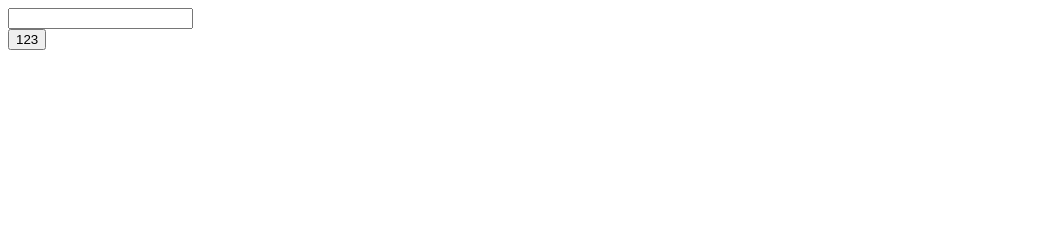
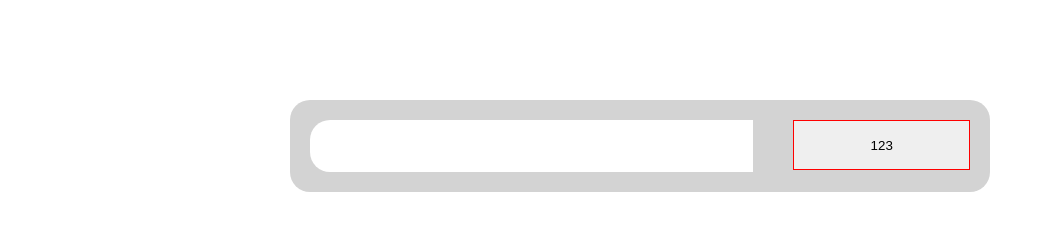
Before and after one commit to micedo3/checklist, a plain HTML site: page index.html in a window 1280 px wide. Shown: the whole page, without its empty margins (0-1045 px from the left). Drawn offline with Linux system fonts and the light colour scheme.

Commit message:
some changes

```diff
--- a/index.html
+++ b/index.html
@@ -9,13 +9,9 @@
 <body>
     <div class="wrapper">
         <div class="header">
-            <div class="header-text">
                 <input class="header-input">
+                <button class="buttonh">123</button>
 
-            </div>
-            <div class="header-button">
-                <button>123</button>
-            </div>
         </div>
     </div>
 </body>
--- a/style.css
+++ b/style.css
@@ -0,0 +1,28 @@
+.wrapper{
+    width: 700px;
+    background-color: lightgray;
+    margin: 100px auto;
+    border-radius:  20px;
+}
+.header{
+    display: flex;
+}
+
+.header-input{
+    height: 50px;
+    width: 70%;
+    margin: 20px;
+    border: 1px solid red;
+
+    border-radius: 20px 0 0 20px;
+    border: none;
+    outline: none;
+    padding-left: 5%;
+}
+.buttonh{
+    margin: 20px;
+    border: 1px solid red;
+    height: 50px;
+    width: 30%;
+
+}
```
